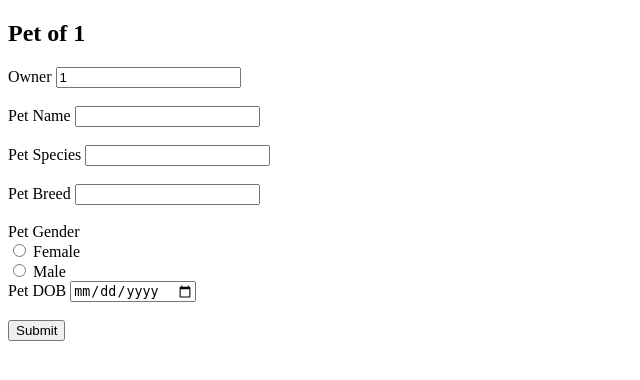
After one commit to suparna-here-123/Paws-and-Claws-v2, a FastAPI app: template templates/petForm.html in a window 1280 px wide. The commit adds this page. Shown: the top 380 px of the page, without its empty margins (0-640 px from the left). Run offline with FastAPI, Linux system fonts and the light colour scheme; the template is opened without the code that fills it: most values are stand-ins (such as "Sample title", 1, 10 or a date in 2020).

Commit message:
Adding multiple pets per owner

```diff
--- a/main.py
+++ b/main.py
@@ -1,7 +1,6 @@
 import mysql.connector
-from random import randint
-from fastapi import FastAPI, Form, Request
-from fastapi.responses import HTMLResponse
+from fastapi import FastAPI, Request
+from fastapi.responses import HTMLResponse, RedirectResponse
 from fastapi.templating import Jinja2Templates
 from pydantic import BaseModel
 
@@ -25,22 +24,31 @@ async def root():
 # ------------------------ PERSON/ FUNCTIONS ------------------------
 def generate_PID() :
     cursor = db.cursor()
-    cursor.execute(f"SELECT p_id FROM people LIMIT 1")
+    cursor.execute(f"SELECT p_id FROM people order by p_id asc LIMIT 1")
     last_pid = int(cursor.fetchall()[0][0][1:])
     new_pid = 'P' + str(last_pid - 1)
+    cursor.close()
     return new_pid
+
+def generate_PetID() :
+    cursor = db.cursor()
+    cursor.execute(f"SELECT pet_id FROM pets order by p_id asc LIMIT 1")
+    last_id = int(cursor.fetchall()[0][0][2:])
+    new_id = 'PE' + str(last_id - 1)
+    cursor.close()
+    return new_id
+
 
 # To render user registration form
 @app.get("/user/add", response_class=HTMLResponse)
-async def registration_form(request: Request):
+async def render_user_add(request: Request):
     return templates.TemplateResponse("userForm.html", {"request": request})
 
 # To add user to DB
-@app.post("/user/add/")
+@app.post("/user/add")
 async def user_add(request : Request):
     form_data = await request.form()
     p_id = generate_PID()
-
     data = list(value for key, value in form_data.items())
     data.insert(0, p_id)
     data = tuple(data)
@@ -56,23 +64,53 @@ async def user_add(request : Request):
 
 # To render user login form
 @app.get("/user/login", response_class=HTMLResponse)
-async def registration_form(request: Request):
+async def render_user_login(request: Request):
     return templates.TemplateResponse("userLogin.html", {"request": request})
 
 # To verify user from DB
-@app.post("/user/login")
+@app.post("/user/login", response_class=RedirectResponse)
 async def user_login(request : Request) :
     form_data = await request.form()
-    id, pwd = (value for key, value in form_data.items())
+    p_id, pwd = (value for key, value in form_data.items())
 
     cursor = db.cursor()
     sql = "SELECT p_password FROM people WHERE p_id = %s"
-    cursor.execute(sql, (id,))
+    cursor.execute(sql, (p_id,))
     res = cursor.fetchall()
+    cursor.close()
+
     if res[0][0] == pwd :
-        return {"message" : "user verification SUCCESSFUL!"}
-    return {"message" : "user verification FAILED"}
+        # Default redirect makes POST request, changing status code match GET
+        return RedirectResponse(url=f'/user/homepage/{p_id}', status_code=302)
+    else :
+        return templates.TemplateResponse("invalid.html", context={"request" : request})
 
-# @app.get("/user/homepage/{p_id}", response_class=HTMLResponse)
-# async def registration_form(request: Request):
-#     return templates.TemplateResponse("userHomePage.html", {"request": request})
+# To view user/pet owner details and link to add pets
+@app.get("/user/homepage/{p_id}", response_class=HTMLResponse)
+async def user_homepage(request: Request, p_id:str):
+    # Retrieving user details to display
+    cursor = db.cursor()
+    sql = f"SELECT * FROM people WHERE p_id = %s"
+    cursor.execute(sql, (p_id,))
+    res = cursor.fetchone()
+
+    return templates.TemplateResponse("userHomePage.html", {"request": request, "res" : res})
+
+# To render pet registration form for a user
+@app.get("/pet/add", response_class=HTMLResponse)
+async def render_pet_add(request: Request, p_id):
+    return templates.TemplateResponse("petForm.html", {"request": request, "p_id" : p_id})
+
+# To actually add
+@app.post("/pet/add")
+async def pet_add(request : Request) :
+    pet_id = generate_PetID()
+    form_data = await request.form()
+    data = (pet_id,) + tuple((value for key, value in form_data.items()))
+
+    cursor = db.cursor()
+    sql = 'INSERT INTO pets (pet_id, p_id, pet_name, pet_species, pet_breed, pet_gender, pet_dob) VALUES (%s, %s, %s, %s, %s, %s, %s)'
+    cursor.execute(sql, data)
+    db.commit()
+    cursor.close()
+    return {"Message" : "Successfully added pet!"}
--- /dev/null
+++ b/templates/petForm.html
@@ -0,0 +1,36 @@
+<!DOCTYPE html>
+<html lang="en">
+<head>
+    <meta charset="UTF-8">
+    <title>Pet Registration Form</title>
+</head>
+<body>
+    <h2>Pet of {{ p_id }}</h2>
+    <form action="/pet/add" method="post">
+        <label for="Owner">Owner</label>
+        <input type="text" id="p_id" name="p_id" value={{ p_id }} readonly><br><br>
+
+        <label for="Pet Name">Pet Name</label>
+        <input type="text" id="pet_name" name="pet_name"><br><br>
+
+        <label for="Pet Species">Pet Species</label>
+        <input type="text" id="pet_species" name="pet_species"><br><br>
+
+        <label for="Pet Breed">Pet Breed</label>
+        <input type="text" id="pet_breed" name="pet_breed"><br><br>
+
+        <label for="Pet Gender">Pet Gender</label><br>
+        <input type="radio" id="pet_gender" name="pet_gender" value="F">
+        <label for="Female">Female</label><br>
+        <input type="radio" id="pet_gender" name="pet_gender" value="M">
+        <label for="Male">Male</label><br>
+
+
+        <label for="Pet DOB">Pet DOB</label>
+        <input type="date" id="pet_dob" name="pet_dob"><br><br>
+
+
+        <button type="submit">Submit</button>
+    </form>
+</body>
+</html>
--- a/templates/userHomePage.html
+++ b/templates/userHomePage.html
@@ -5,6 +5,9 @@
     <title>User Home Page </title>
 </head>
 <body>
-    <h2>THIS IS THE USER'S HOME PAGE</h2>
+    <h2>Welcome, {{ res[1] }} {{ res[2] }}</h2>
+    <h3>Username : {{ res[0] }}</h3>
+
+    <a href="/pet/add?p_id={{ res[0] }}">Add pet</a>
 </body>
 </html>
```
Also changed, not shown: templates/invalid.html (added, +10 -0 lines), id_generator.py (added).
